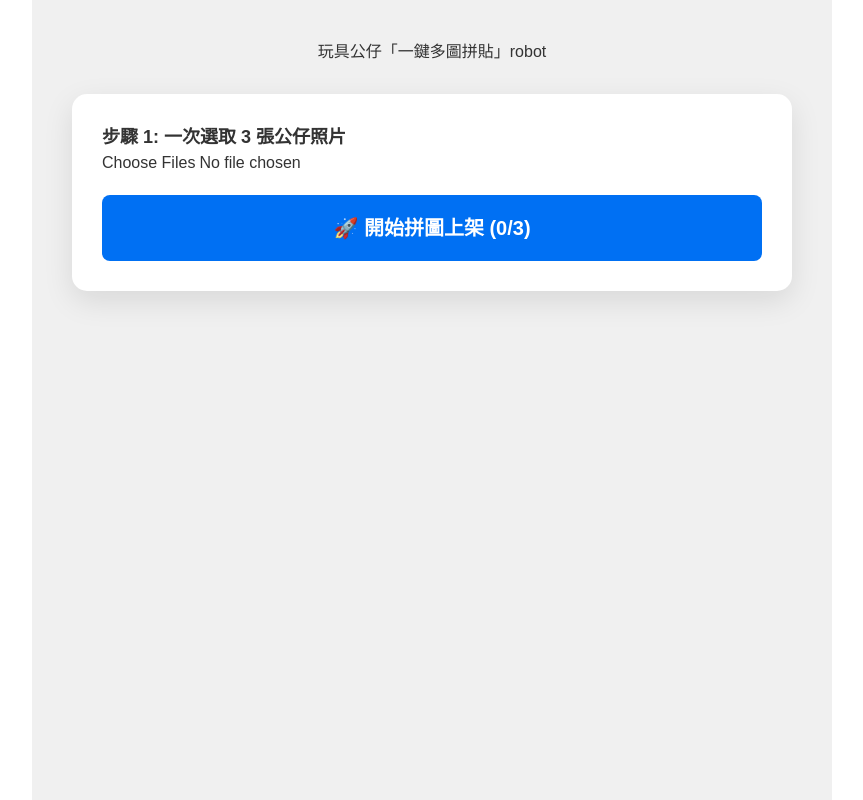
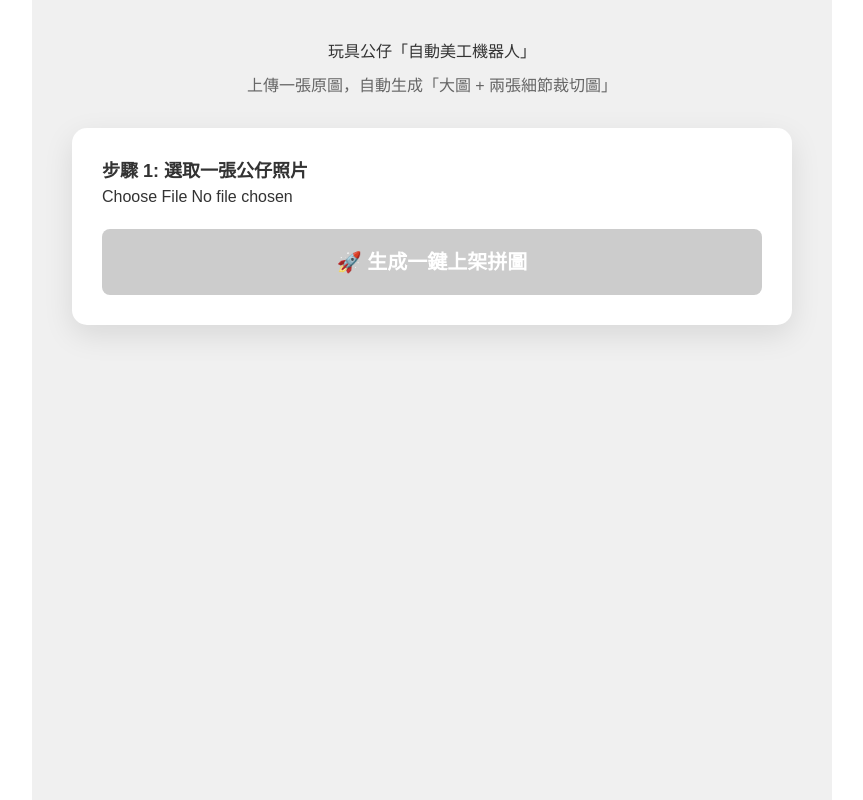
Before and after one commit to laiyijhe/my-ai-image-tool, a Next.js app: page / in a window 1280 px wide. Shown: the whole page, without its empty margins (208-1071 px from the left). Built offline with nearby package versions, Linux system fonts and the light colour scheme.

Commit message:
one image mode

```diff
--- a/app/page.tsx
+++ b/app/page.tsx
@@ -2,42 +2,30 @@
 import { useState } from "react";
 
 export default function HomePage() {
-  const [images, setImages] = useState<File[]>([]);
-  const [previews, setPreviews] = useState<string[]>([]);
+  const [preview, setPreview] = useState<string | null>(null); // 只存一張預覽
   const [status, setStatus] = useState("idle");
   const [result, setResult] = useState<string | null>(null);
 
   const handleFileChange = (e: React.ChangeEvent<HTMLInputElement>) => {
-    if (e.target.files) {
-      const selectedFiles = Array.from(e.target.files).slice(0, 3);
-      if (selectedFiles.length < 3) {
-        alert("❌ 請選取恰好 3 張圖片喔！");
-        return;
-      }
-      setImages(selectedFiles);
-      const selectedPreviews: string[] = [];
-      selectedFiles.forEach(file => {
-        const reader = new FileReader();
-        reader.onloadend = () => {
-          selectedPreviews.push(reader.result as string);
-          if (selectedPreviews.length === selectedFiles.length) {
-            setPreviews(selectedPreviews);
-          }
-        };
-        reader.readAsDataURL(file);
-      });
+    if (e.target.files && e.target.files[0]) {
+      const file = e.target.files[0]; // 只抓第一張
+      const reader = new FileReader();
+      reader.onloadend = () => {
+        setPreview(reader.result as string);
+      };
+      reader.readAsDataURL(file);
     }
   };
 
   const handleUpload = async () => {
-    if (images.length < 3) return alert("❌ 請先選取 3 張圖片！");
+    if (!preview) return alert("❌ 請先選取一張公仔照片！");
     setStatus("starting");
     setResult(null);
     try {
       const res = await fetch("/api/upscale", {
         method: "POST",
         headers: { "Content-Type": "application/json" },
-        body: JSON.stringify({ imageDatas: previews }),
+        body: JSON.stringify({ imageDatas: [preview] }), // 只傳送這張圖
       });
       const data = await res.json();
       if (res.ok && data.url) {
@@ -52,35 +40,40 @@ export default function HomePage() {
 
   return (
     <div style={{ padding: "40px", maxWidth: "800px", margin: "0 auto", textAlign: "center", backgroundColor: "#f0f0f0", minHeight: "100vh", color: "#333" }}>
-      <h1 style={{ marginBottom: "30px" }}>玩具公仔「一鍵多圖拼貼」robot </h1>
+      <h1 style={{ marginBottom: "10px" }}>玩具公仔「自動美工機器人」 </h1>
+      <p style={{ marginBottom: "30px", color: "#666" }}>上傳一張原圖，自動生成「大圖 + 兩張細節裁切圖」</p>
 
       <div style={{ backgroundColor: "#fff", padding: "30px", borderRadius: "15px", boxShadow: "0 10px 30px rgba(0,0,0,0.1)", textAlign: "left" }}>
-        <p style={{ fontWeight: "bold", fontSize: "18px" }}>步驟 1: 一次選取 3 張公仔照片</p>
-        <input type="file" multiple accept="image/*" onChange={handleFileChange} style={{ marginBottom: "20px" }} />
+        <p style={{ fontWeight: "bold", fontSize: "18px" }}>步驟 1: 選取一張公仔照片</p>
+        <input type="file" accept="image/*" onChange={handleFileChange} style={{ marginBottom: "20px" }} />
 
-        {previews.length > 0 && (
-          <div style={{ display: "flex", gap: "10px", marginBottom: "25px" }}>
-            {previews.map((p, i) => (
-              <img key={i} src={p} style={{ width: "100px", height: "100px", objectFit: "cover", borderRadius: "8px" }} />
-            ))}
+        {preview && (
+          <div style={{ marginBottom: "25px" }}>
+            <p style={{ fontSize: "14px", color: "#888" }}>預覽原圖：</p>
+            <img src={preview} style={{ width: "200px", height: "auto", borderRadius: "8px", border: "1px solid #ddd" }} />
           </div>
         )}
 
         <button
           onClick={handleUpload}
-          disabled={status === "starting" || images.length < 3}
-          style={{ width: "100%", padding: "18px", backgroundColor: "#0070f3", color: "#fff", border: "none", borderRadius: "8px", fontSize: "20px", fontWeight: "bold", cursor: "pointer" }}
+          disabled={status === "starting" || !preview}
+          style={{
+            width: "100%", padding: "18px",
+            backgroundColor: preview ? "#0070f3" : "#ccc",
+            color: "#fff", border: "none", borderRadius: "8px",
+            fontSize: "20px", fontWeight: "bold", cursor: "pointer"
+          }}
         >
-          {status === "starting" ? "⏳ AI 正在拼命美工中..." : `🚀 開始拼圖上架 (${images.length}/3)`}
+          {status === "starting" ? "⏳ 機器人正在自動裁切與排版..." : "🚀 生成一鍵上架拼圖"}
         </button>
       </div>
 
       {result && (
         <div style={{ marginTop: "40px" }}>
-          <p style={{ color: "green", fontWeight: "bold" }}>✅ 拼圖成功！</p>
-          <img src={result} style={{ maxWidth: "100%", borderRadius: "10px", border: "5px solid #fff" }} />
+          <p style={{ color: "green", fontWeight: "bold", fontSize: "18px" }}>✅ 成果預覽 (包含主圖、細節與 Logo)：</p>
+          <img src={result} style={{ maxWidth: "100%", borderRadius: "10px", border: "5px solid #fff", boxShadow: "0 5px 20px rgba(0,0,0,0.2)" }} />
           <br />
-          <a href={result} target="_blank" style={{ display: "inline-block", marginTop: "10px", color: "#0070f3" }}>點此下載高清原圖</a>
+          <a href={result} target="_blank" download style={{ display: "inline-block", marginTop: "15px", padding: "10px 20px", backgroundColor: "#333", color: "#fff", textDecoration: "none", borderRadius: "5px" }}>下載成品圖</a>
         </div>
       )}
     </div>
```
